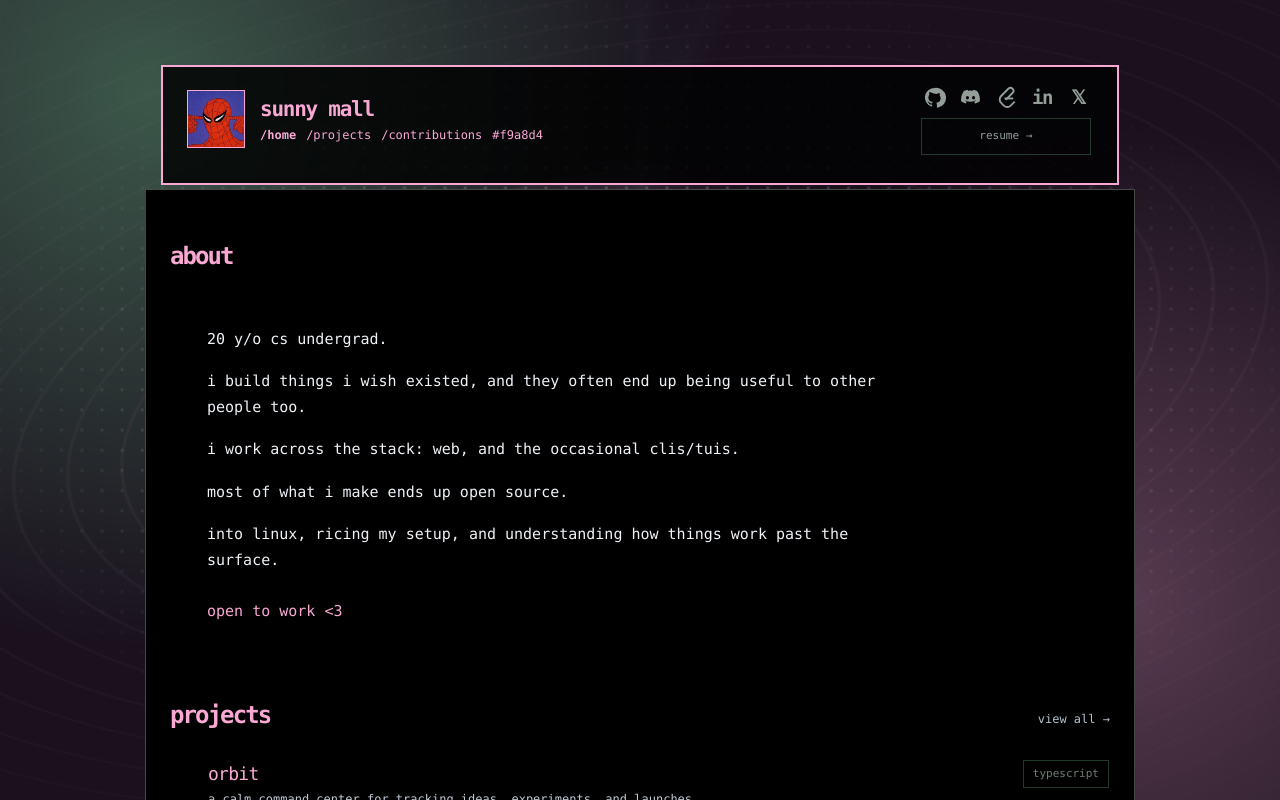
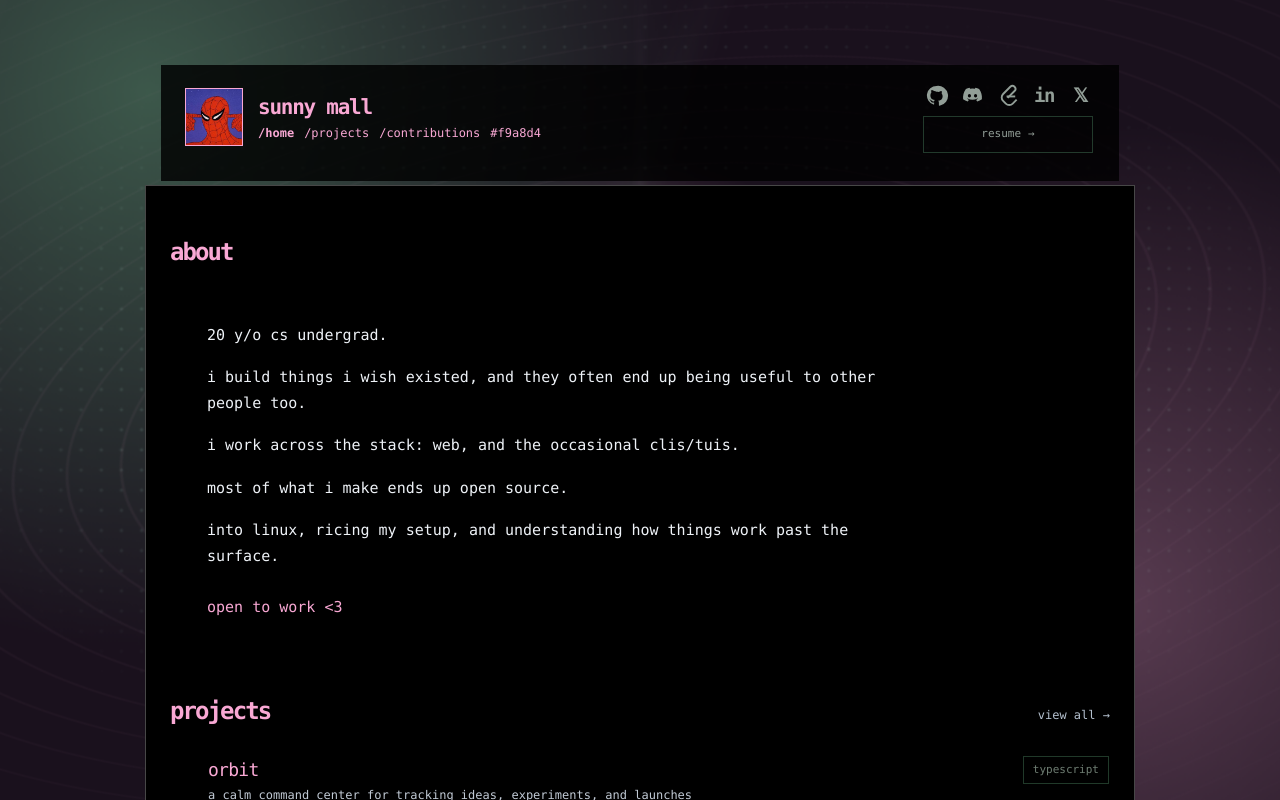
Before and after one commit to sunnyrockk/s1unny.me, a Next.js app: page / in a window 1280 px wide. Shown: the top 800 px of the page. Built offline with nearby package versions, Linux system fonts and the light colour scheme.

Commit message:
Remove header border

```diff
--- a/app/globals.css
+++ b/app/globals.css
@@ -24,7 +24,7 @@ button { font: inherit; cursor: pointer; transition: color .25s ease, background
 @media (prefers-reduced-motion: reduce) { .matrix-bg, .matrix-bg::before, .matrix-bg::after, .about-section, .projects-section { animation: none; } a, button { transition-duration: .01ms; } }
 .portfolio { position: relative; z-index: 1; width: min(990px, calc(100% - 32px)); margin: 65px auto 80px; border: 0; border-radius: 0; background: transparent; box-shadow: none; }
 .theme-light .portfolio { background: transparent; box-shadow: none; }
-.topbar { position: relative; z-index: 1; min-height: 84px; margin: 16px 16px 4px; padding: 16px 24px 28px; border: 2px solid var(--accent); display: flex; justify-content: space-between; align-items: center; gap: 18px; background: rgba(0,0,0,.82); backdrop-filter: none; }
+.topbar { position: relative; z-index: 1; min-height: 84px; margin: 16px 16px 4px; padding: 16px 24px 28px; border: 0; display: flex; justify-content: space-between; align-items: center; gap: 18px; background: rgba(0,0,0,.82); backdrop-filter: none; }
 .identity { display: flex; align-items: center; gap: 15px; }
 .avatar { width: 58px; height: 58px; display: grid; place-items: center; overflow: hidden; border: 1px solid var(--accent); color: #031008; background: var(--accent); font-size: 15px; font-weight: 700; letter-spacing: -.08em; flex: 0 0 auto; }
 .avatar img { width: 100%; height: 100%; object-fit: cover; display: block; }
```
